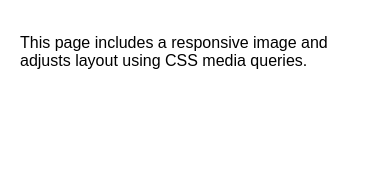
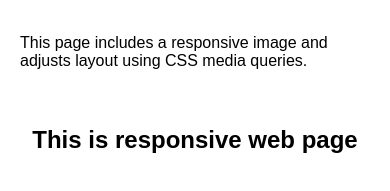
Before and after one commit to JITHINSAICHOWDARY/FEDF, a plain HTML site: page index.html in a window 390 px wide. Shown: the part 479-670 px from the top of the page. Drawn offline with Linux system fonts and the light colour scheme.

```diff
--- a/index.html
+++ b/index.html
@@ -11,6 +11,7 @@
     <section class="about">
         <img src="https://klh.edu.in/wp-content/uploads/2020/06/Lg.png">
         <p>This page includes a responsive image and adjusts layout using CSS media queries.</p>
+        <h1>This is responsive web page</h1>
     </section>
 </body>
 </html>
```
